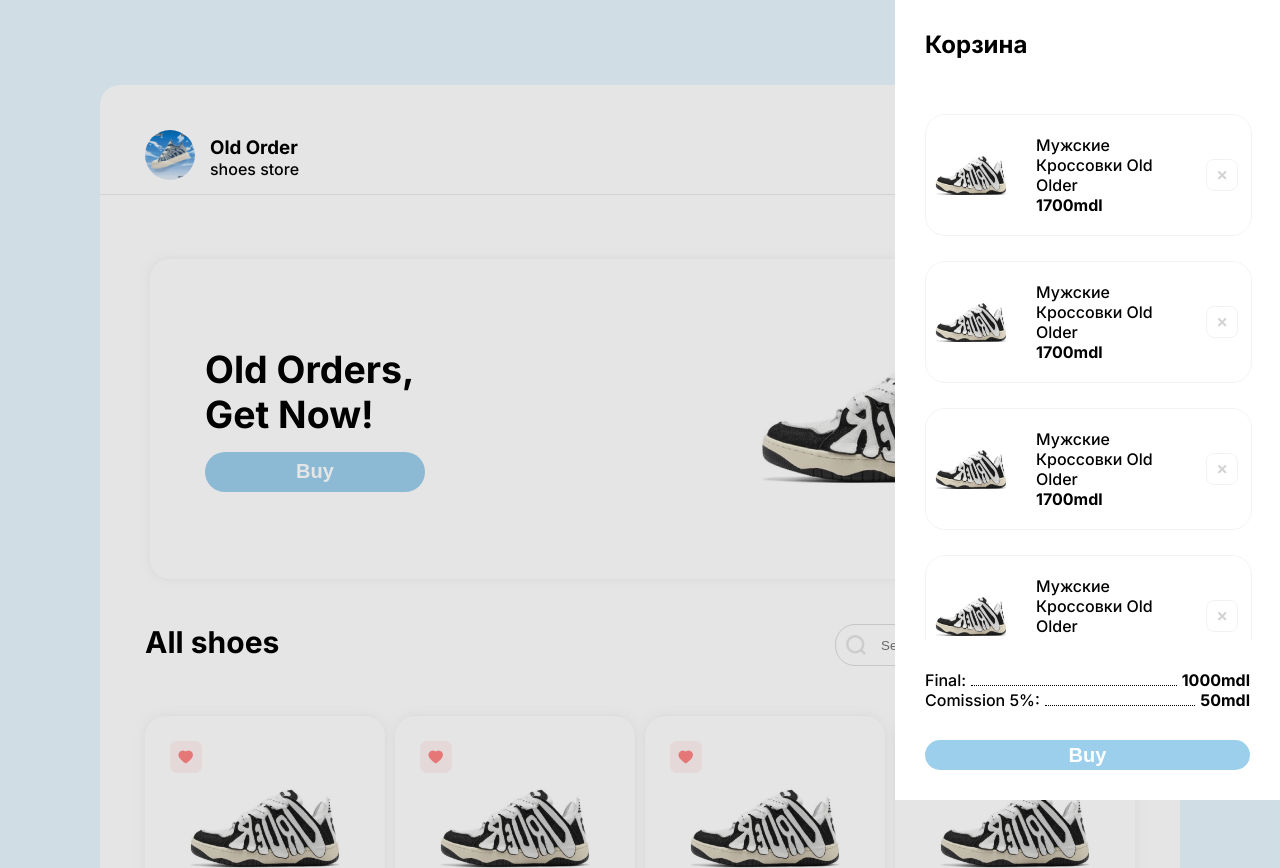
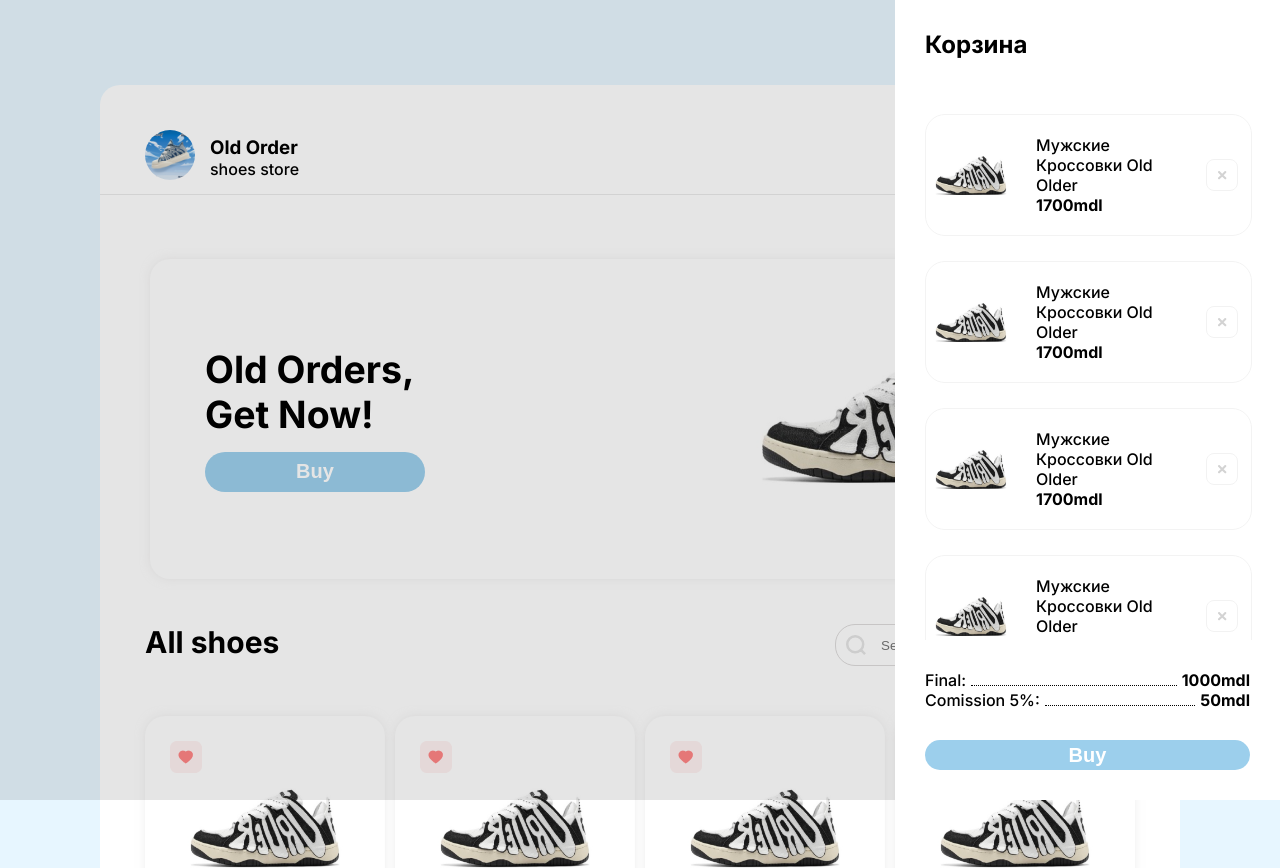
Before and after one commit to iturturika/old-orders-shoes, a React (Create React App) app: page / in a window 1280 px wide. Shown: the top 868 px of the page. Built offline with nearby package versions, Linux system fonts and the light colour scheme.

Commit message:
fixed overlay

```diff
--- a/src/main.scss
+++ b/src/main.scss
@@ -224,12 +224,12 @@
 }
 
 .overlay {
-  position: absolute;
+  position: fixed;
 
   left: 0;
   top: 0;
   width: 100%;
-  height: 200%;
+  height: 100%;
   background-color: rgba(0, 0, 0, 0.1);
   z-index: 1;
   .drawer {
```
